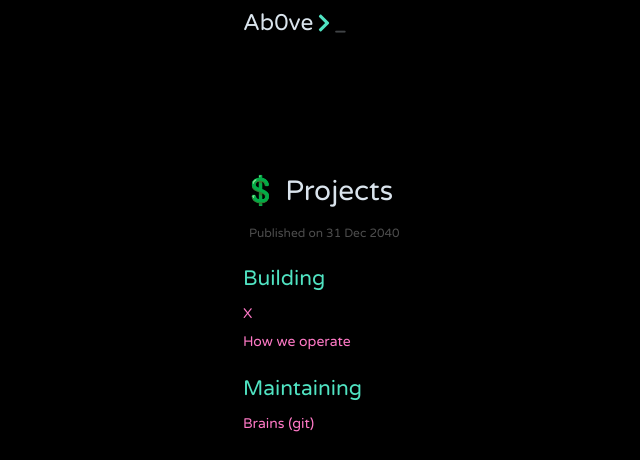
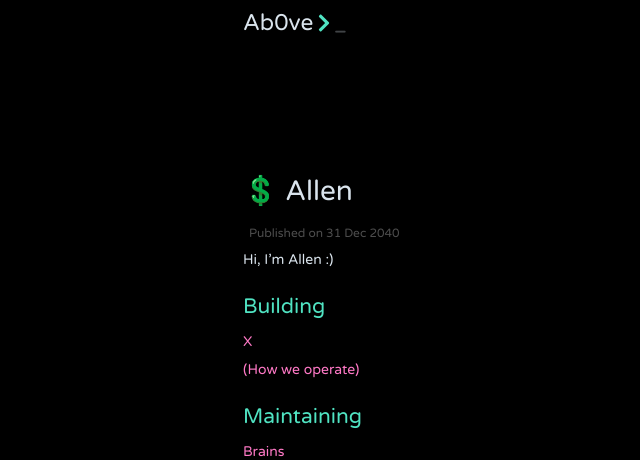
Before and after one commit to jithendrabsy/thoughts, a Jekyll site: the page built from _posts/2040-12-31-projects.md, in a window 1280 px wide. Shown: the top 460 px of the page, without its empty margins (27-667 px from the left). Built offline with Jekyll 4.4.1, drawn with Linux system fonts in a browser that asks for light colours; nearby versions of some CDN libraries.

Commit message:
Update Me

```diff
--- a/_posts/2040-12-31-projects.md
+++ b/_posts/2040-12-31-projects.md
@@ -1,21 +1,24 @@
 ---
 layout: post
-title:  "💲 Projects"
+title:  "💲 Allen"
 description:
 tags:
 ---
 
+Hi, I'm Allen :)
 
 ## Building
 
 [X](http://readyplayerx.com/)
 
-[How we operate](http://memo.readyplayerx.com/)
+[(How we operate)](http://memo.readyplayerx.com/)
 
 
 ## Maintaining
 
-[Brains](http://www.ab0ve.co/2040/12/03/knowledge-base.html) [(git)](https://github.com/allenleein/brains)
+[Brains](http://www.ab0ve.co/2040/12/03/knowledge-base.html)
+
+[(git)](https://github.com/allenleein/brains)
 
 
 ## Past
```
